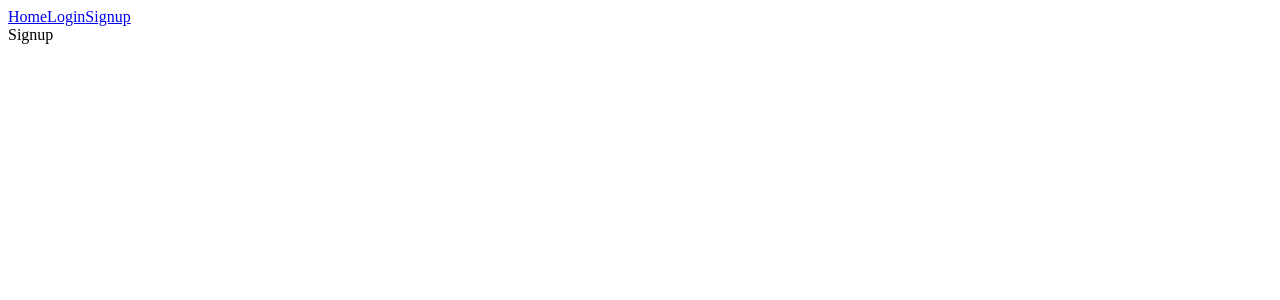
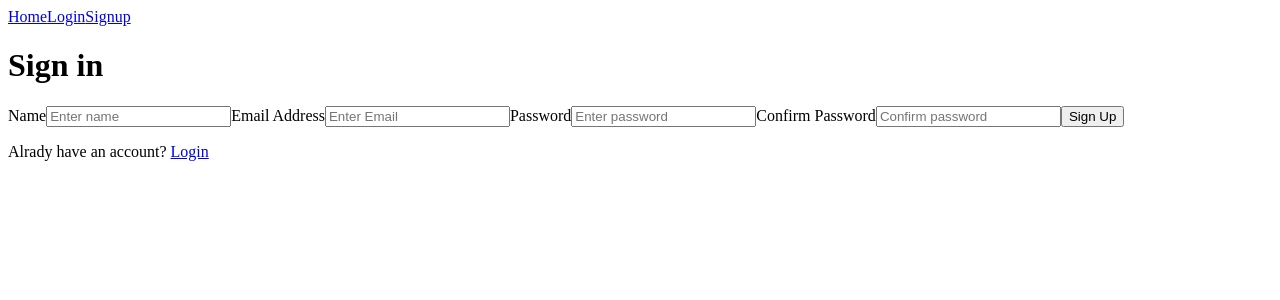
Before and after one commit to rainingchicken/fitness-mern, a React (Vite) app in the folder frontend-fitness/: page /signup in a window 1280 px wide. Shown: the top 300 px of the page. Built offline with nearby package versions, Linux system fonts and the light colour scheme; no server answers.

Commit message:
frontend signup page

```diff
--- a/frontend-fitness/src/pages/Login.tsx
+++ b/frontend-fitness/src/pages/Login.tsx
@@ -53,13 +53,13 @@ const Login = () => {
           value={password}
           onChange={(e) => setPassword(e.target.value)}
         />
-
-        {isLoading && <h1>Loading...</h1>}
-
-        <button type="submit">Sign In</button>
+        <button disabled={isLoading} type="submit">
+          Sign In
+        </button>
         <p>
           New Customer? <Link to="/signup">Register</Link>
         </p>
+        {isLoading && <h1>Loading...</h1>}
       </form>
     </>
   );
--- a/frontend-fitness/src/pages/Signup.tsx
+++ b/frontend-fitness/src/pages/Signup.tsx
@@ -1,5 +1,87 @@
+import { useState, useEffect, FormEvent } from "react";
+import { Link, useNavigate } from "react-router-dom";
+import { useDispatch, useSelector } from "react-redux";
+import { useSignupMutation } from "../slices/usersApiSlice";
+import { setCredentials } from "../slices/authSlice";
+
 const Signup = () => {
-  return <div>Signup</div>;
+  const [name, setName] = useState("");
+  const [email, setEmail] = useState("");
+  const [password, setPassword] = useState("");
+  const [confirmPassword, setConfirmPassword] = useState("");
+  const navigate = useNavigate();
+  const dispatch = useDispatch();
+
+  const [signup, { isLoading }] = useSignupMutation();
+
+  const { userInfo } = useSelector((state: any) => state.auth);
+
+  useEffect(() => {
+    if (userInfo) {
+      navigate("/");
+    }
+  }, [navigate, userInfo]);
+
+  const submitHandler = async (e: FormEvent) => {
+    e.preventDefault();
+    // console.log("submit");
+    try {
+      const res = await signup({
+        name,
+        email,
+        password,
+        confirmPassword,
+      }).unwrap();
+      dispatch(setCredentials({ ...res }));
+      navigate("/");
+    } catch (err) {
+      console.log(err);
+    }
+  };
+
+  return (
+    <>
+      <h1>Sign in</h1>
+      <form onSubmit={submitHandler}>
+        <label>Name</label>
+        <input
+          type="text"
+          placeholder="Enter name"
+          value={name}
+          onChange={(e) => setName(e.target.value)}
+        />
+        <label>Email Address</label>
+        <input
+          type="email"
+          placeholder="Enter Email"
+          value={email}
+          onChange={(e) => setEmail(e.target.value)}
+        />
+
+        <label>Password</label>
+        <input
+          type="password"
+          placeholder="Enter password"
+          value={password}
+          onChange={(e) => setPassword(e.target.value)}
+        />
+        <label>Confirm Password</label>
+        <input
+          type="password"
+          placeholder="Confirm password"
+          value={confirmPassword}
+          onChange={(e) => setConfirmPassword(e.target.value)}
+        />
+        <button disabled={isLoading} type="submit">
+          Sign Up
+        </button>
+        <p>
+          Alrady have an account? <Link to="/login">Login</Link>
+        </p>
+        {isLoading && <h1>Loading...</h1>}
+      </form>
+    </>
+  );
 };
 
 export default Signup;
--- a/frontend-fitness/src/slices/usersApiSlice.tsx
+++ b/frontend-fitness/src/slices/usersApiSlice.tsx
@@ -10,7 +10,7 @@ export const usersApiSlice = apiSlice.injectEndpoints({
         body: data,
       }),
     }),
-    register: builder.mutation({
+    signup: builder.mutation({
       query: (data) => ({
         url: `${USER_URL}/signup`,
         method: "POST",
@@ -36,6 +36,6 @@ export const usersApiSlice = apiSlice.injectEndpoints({
 export const {
   useLoginMutation,
   useLogoutMutation,
-  useRegisterMutation,
+  useSignupMutation,
   useUpdateUserMutation,
 } = usersApiSlice;
```
